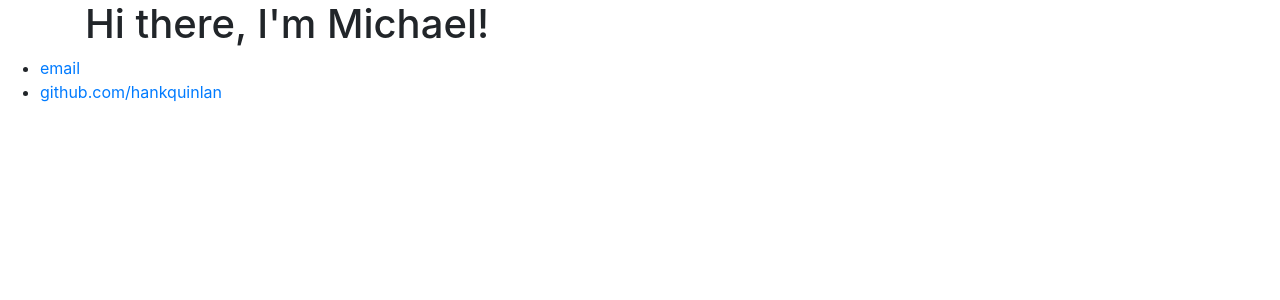
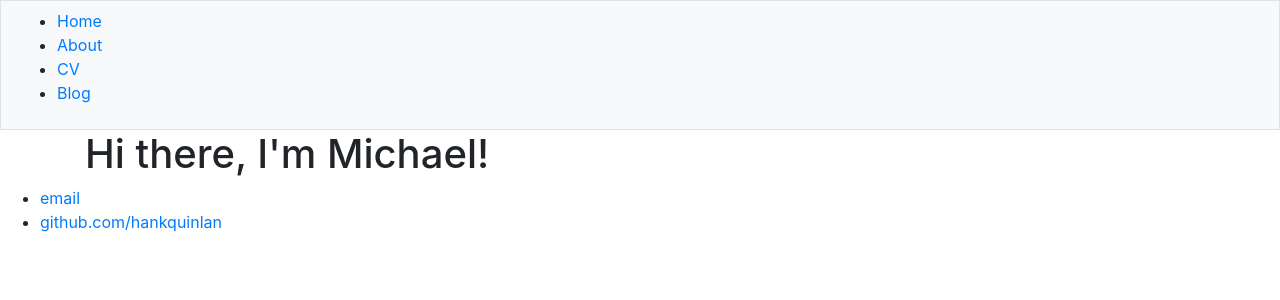
Before and after one commit to michaelodonnell13/michaelodonnell13.github.io, a Jekyll site: the page built from index.html, in a window 1280 px wide. Shown: the top 300 px of the page. Built offline with Jekyll 4.4.1, drawn with Linux system fonts in a browser that asks for light colours.

Commit message:
Update default.html

```diff
--- a/_layouts/default.html
+++ b/_layouts/default.html
@@ -6,7 +6,7 @@
 			<link rel="stylesheet" href="https://stackpath.bootstrapcdn.com/bootstrap/4.5.0/css/bootstrap.min.css" integrity="sha384-9aIt2nRpC12Uk9gS9baDl411NQApFmC26EwAOH8WgZl5MYYxFfc+NcPb1dKGj7Sk" crossorigin="anonymous">
 		</head>
 		<body>
-			<nav class="collapse navbar-collapse">
+			<nav class="navbar navbar-expand-md navbar-light bg-light border">
 	    		<ul>
 	        		<li><a href="/">Home</a></li>
 		        	<li><a href="/about">About</a></li>
```
